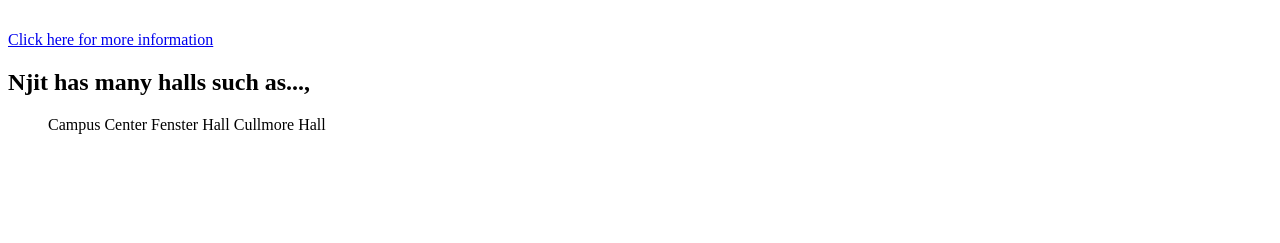
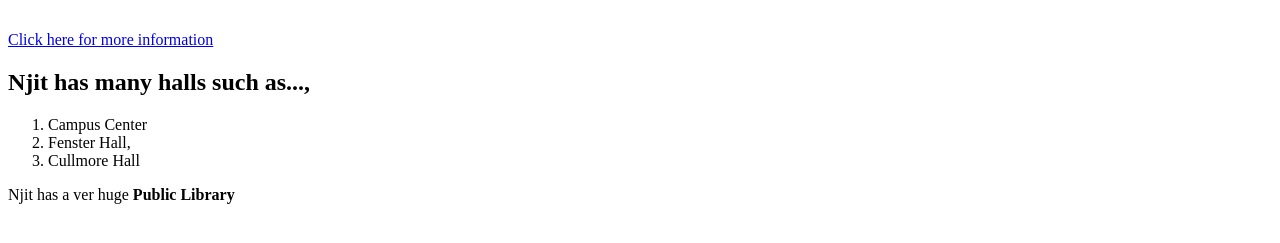
Before and after one commit to hs574/homework2, a plain HTML site: page index.html in a window 1280 px wide. Shown: the part 105-348 px from the top of the page. Drawn offline with Linux system fonts and the light colour scheme.

Commit message:
sventh  commit

```diff
--- a/index.html
+++ b/index.html
@@ -6,8 +6,9 @@
 <a href="njit.edu">Click here for more information</a>
 <h2>Njit has many halls such as...,</h2>
 <ol>
-Campus Center
-Fenster Hall
-Cullmore Hall
+<li>Campus Center</li>
+<li>Fenster Hall,</li>
+<li>Cullmore Hall</li>
 </ol>
+Njit has a ver huge <strong>Public Library</strong>
 </body>
```
